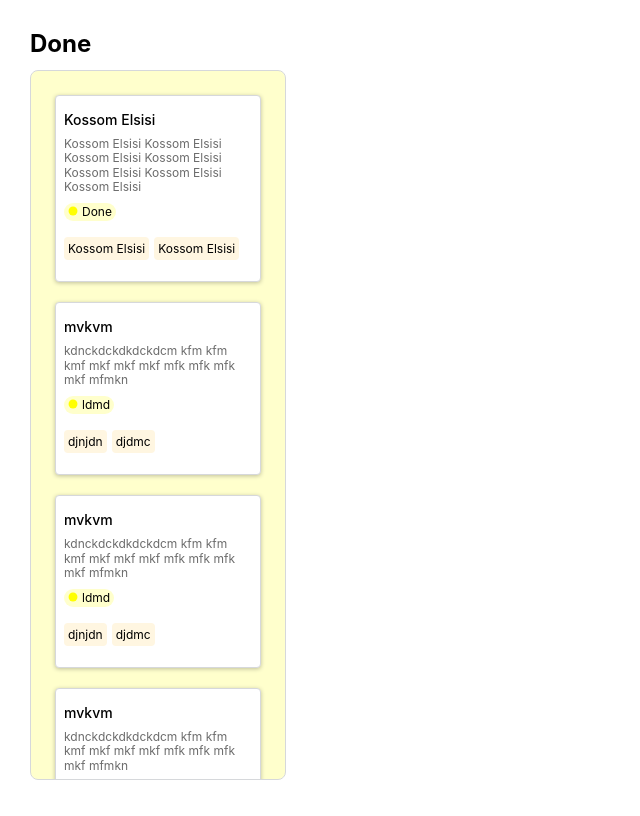
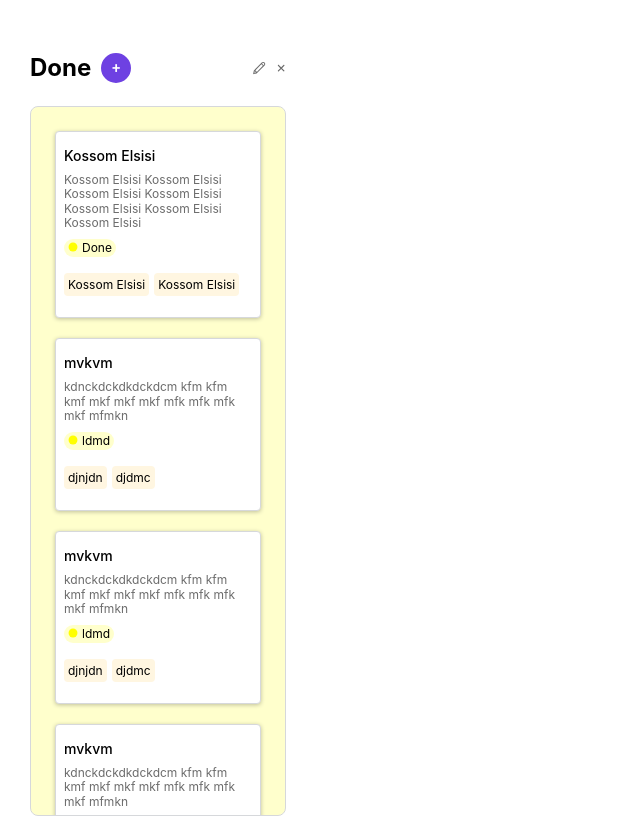
Before and after one commit to DaryaVin/AA_HW3, a React (Create React App) app: page / in a window 1280 px wide. Shown: the whole page, without its empty margins (0-640 px from the left). Built offline with nearby package versions, Linux system fonts and the light colour scheme.

Commit message:
i added btns to column

```diff
--- a/src/Entities/Column/UI/ColumnCard/style.scss
+++ b/src/Entities/Column/UI/ColumnCard/style.scss
@@ -1,14 +1,40 @@
 .column {
     width: 256px;
     height: calc(100% - 80px);
+    .head{
+        display: flex;
+        justify-content: space-between;
+        align-items: center;
+        .head-title{
+            display: flex;
+            justify-content: left;
+            align-items: center;
+            gap: 10px;
             h3{
                 font-family: Inter;
                 font-size: 24px;
                 font-weight: 700;
                 line-height: 28px;
                 text-align: left;
-        margin: 0 0 12px 0;
-
+            }
+            .add-task{
+                width: 30px;
+                height: 30px;
+                padding: 0;
+                border-radius: 50%;
+                color: white;
+                background-color: #6e41e2;
+            }
+        }
+        .edit-del{
+            display: flex;
+            justify-content: right;
+            gap: 10px;
+            align-items: center;
+            .x-icon{
+                transform: rotate(45deg);
+            }
+        }
     }
     .cards{
         height: 100%;
--- a/src/Entities/Column/UI/ColumnCard/ui.tsx
+++ b/src/Entities/Column/UI/ColumnCard/ui.tsx
@@ -1,6 +1,7 @@
 import React, { cloneElement, useState } from "react";
 import "./style.scss";
 import { ColumnItem } from "../../Modal/type";
+import { Button } from "../../../../Shared";
 
 interface ColumnCardProps extends ColumnItem {
     children: JSX.Element[];
@@ -10,7 +11,21 @@ function ColumnCard({ children, color, name , id , position}: ColumnCardProps) {
 
     return (
         <div className="column" id={id} >
-            <h3>{name}</h3>
+            <div className="head">
+                <div className="head-title">
+                    <h3>{name}</h3>
+                    <Button label="+" className="add-task"/>
+                </div>
+                <div className="edit-del">
+                    <svg width="13" height="14" viewBox="0 0 13 14" fill="none" xmlns="http://www.w3.org/2000/svg">
+                        <path d="M10.1614 0.984375C9.63789 0.984375 9.11484 1.18716 8.70825 1.59375L0.911377 9.39062L0.802002 9.5L0.770752 9.65625L0.223877 12.4062L0.067627 13.1406L0.802002 12.9844L3.552 12.4375L3.70825 12.4062L3.81763 12.2969L11.6145 4.5C12.4277 3.68682 12.4277 2.40693 11.6145 1.59375C11.2079 1.18716 10.6849 0.984375 10.1614 0.984375ZM10.1614 1.9375C10.4129 1.9375 10.668 2.05346 10.9114 2.29688C11.3982 2.7837 11.3982 3.31005 10.9114 3.79688L10.552 4.14062L9.06763 2.65625L9.41138 2.29688C9.65479 2.05346 9.90986 1.9375 10.1614 1.9375ZM8.3645 3.35938L9.84888 4.84375L3.802 10.8906C3.47482 10.2503 2.95792 9.73343 2.31763 9.40625L8.3645 3.35938ZM1.677 10.2188C2.27654 10.4617 2.74656 10.9317 2.9895 11.5312L1.34888 11.8594L1.677 10.2188Z" fill="#6C6C6C"/>
+                    </svg>
+                    <svg className="x-icon" width="10" height="10" viewBox="0 0 10 10" fill="none" xmlns="http://www.w3.org/2000/svg">
+                        <path d="M9.1145 4.375H5.83325V1.09375C5.83325 0.75 5.552 0.46875 5.20825 0.46875C4.8645 0.46875 4.58325 0.75 4.58325 1.09375V4.375H1.302C0.958252 4.375 0.677002 4.65625 0.677002 5C0.677002 5.34375 0.958252 5.625 1.302 5.625H4.58325V8.90625C4.58325 9.25 4.8645 9.53125 5.20825 9.53125C5.552 9.53125 5.83325 9.25 5.83325 8.90625V5.625H9.1145C9.45825 5.625 9.7395 5.34375 9.7395 5C9.7395 4.65625 9.45825 4.375 9.1145 4.375Z" fill="#6C6C6C"/>
+                    </svg>
+                </div>
+
+            </div>
             <div className="cards" style={{
                 backgroundColor: `rgb(${color.r}, ${color.g}, ${color.b}, 20%)`
             }}>
```
Lines whose indentation alone changed are shown as unchanged.
